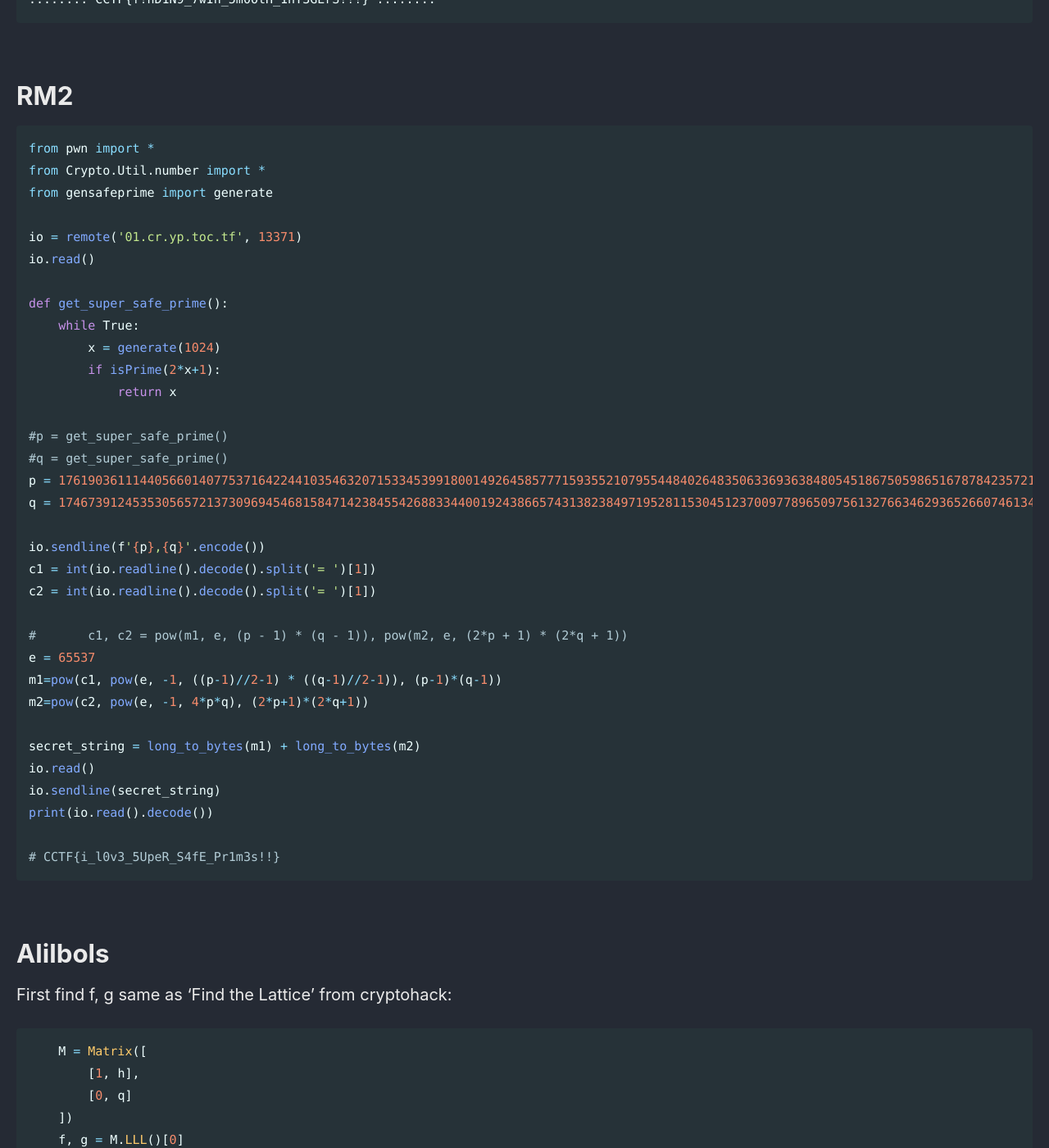
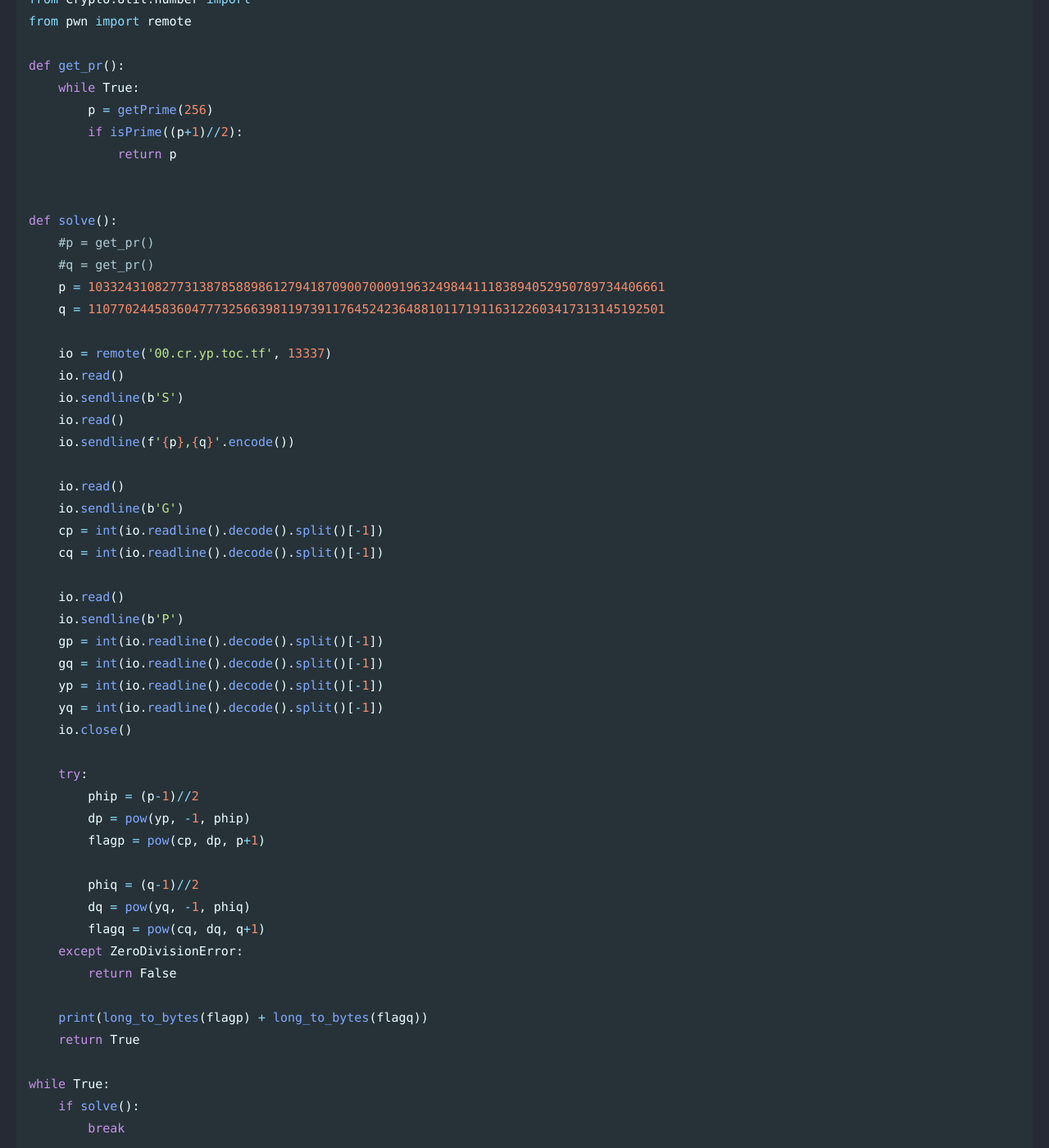
Before and after one commit to Connor-McCartney/Connor-McCartney.github.io, a Jekyll site: the page built from _pages/cryptography/other/CRYPTO-CTF-2024.md, in a window 1280 px wide and 1400 px high, scrolled down 1856 px. Shown: the whole window at 82% size. Built offline with Jekyll 4.4.1, drawn with Linux system fonts in a browser that asks for light colours; cached includes are drawn as plain includes.

Commit message:
Update CRYPTO-CTF-2024.md

````diff
--- a/_pages/cryptography/other/CRYPTO-CTF-2024.md
+++ b/_pages/cryptography/other/CRYPTO-CTF-2024.md
@@ -72,6 +72,60 @@ for p in range(100):
         print(is_prime((p+1)//2), euler_phi(p+1) == (p-1)//2)
 ```
 
+```python
+from Crypto.Util.number import *
+from pwn import remote
+
+def get_pr():
+    while True:
+        p = getPrime(256)
+        if isPrime((p+1)//2):
+            return p
+
+
+def solve():
+    #p = get_pr()
+    #q = get_pr()
+    p = 103324310827731387858898612794187090070009196324984411183894052950789734406661
+    q = 110770244583604777325663981197391176452423648810117191163122603417313145192501
+
+    io = remote('00.cr.yp.toc.tf', 13337)
+    io.read()
+    io.sendline(b'S')
+    io.read()
+    io.sendline(f'{p},{q}'.encode())
+
+    io.read()
+    io.sendline(b'G')
+    cp = int(io.readline().decode().split()[-1])
+    cq = int(io.readline().decode().split()[-1])
+
+    io.read()
+    io.sendline(b'P')
+    gp = int(io.readline().decode().split()[-1])
+    gq = int(io.readline().decode().split()[-1])
+    yp = int(io.readline().decode().split()[-1])
+    yq = int(io.readline().decode().split()[-1])
+    io.close()
+
+    try:
+        phip = (p-1)//2
+        dp = pow(yp, -1, phip)
+        flagp = pow(cp, dp, p+1)
+
+        phiq = (q-1)//2
+        dq = pow(yq, -1, phiq)
+        flagq = pow(cq, dq, q+1)
+    except ZeroDivisionError:
+        return False
+
+    print(long_to_bytes(flagp) + long_to_bytes(flagq))
+    return True
+
+while True:
+    if solve():
+        break
+```
 
 ```
 ...::::: CCTF{f!nD1N9_7wIn_5m0OtH_1nT3GErS!!!} :::::...
````
